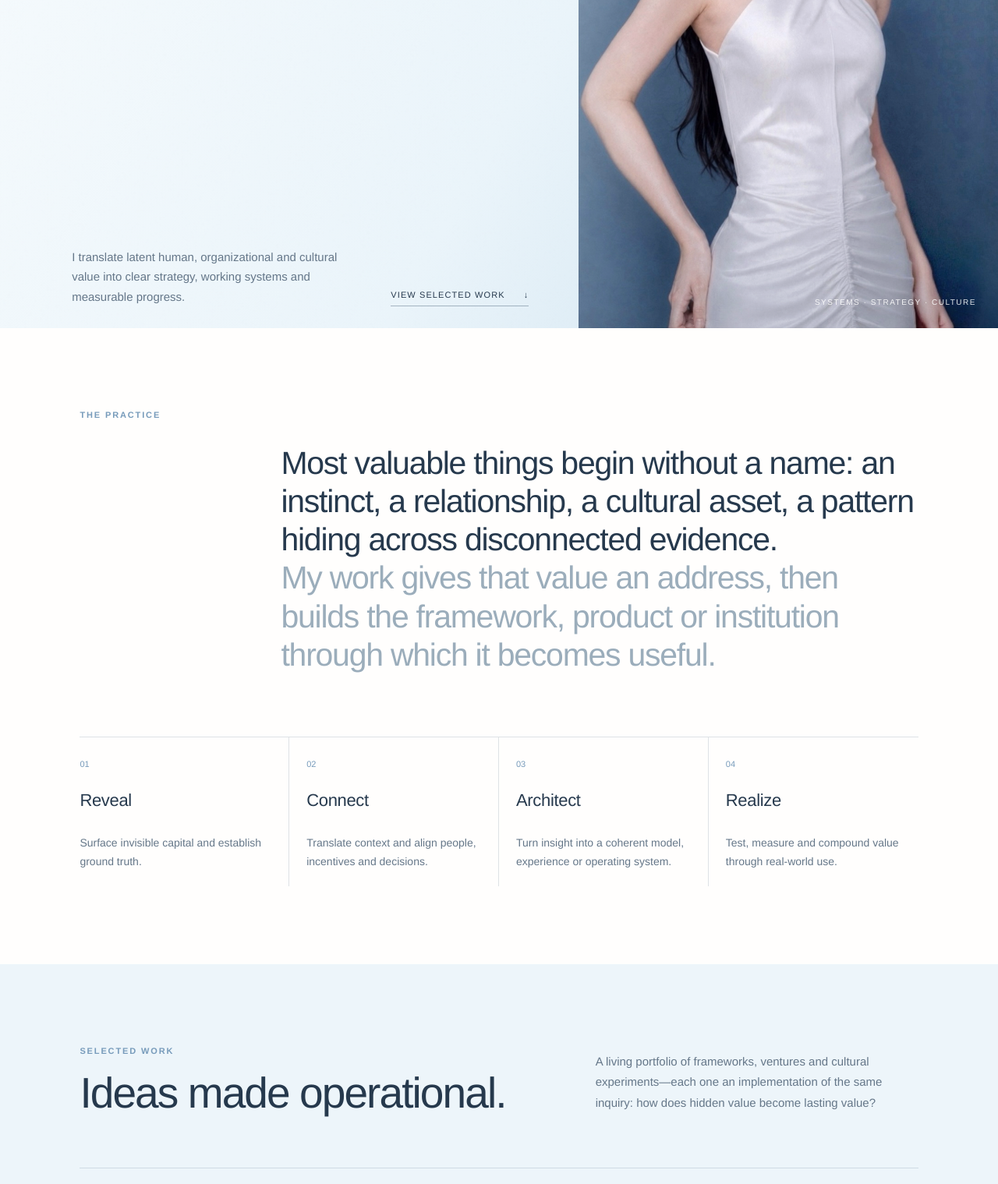
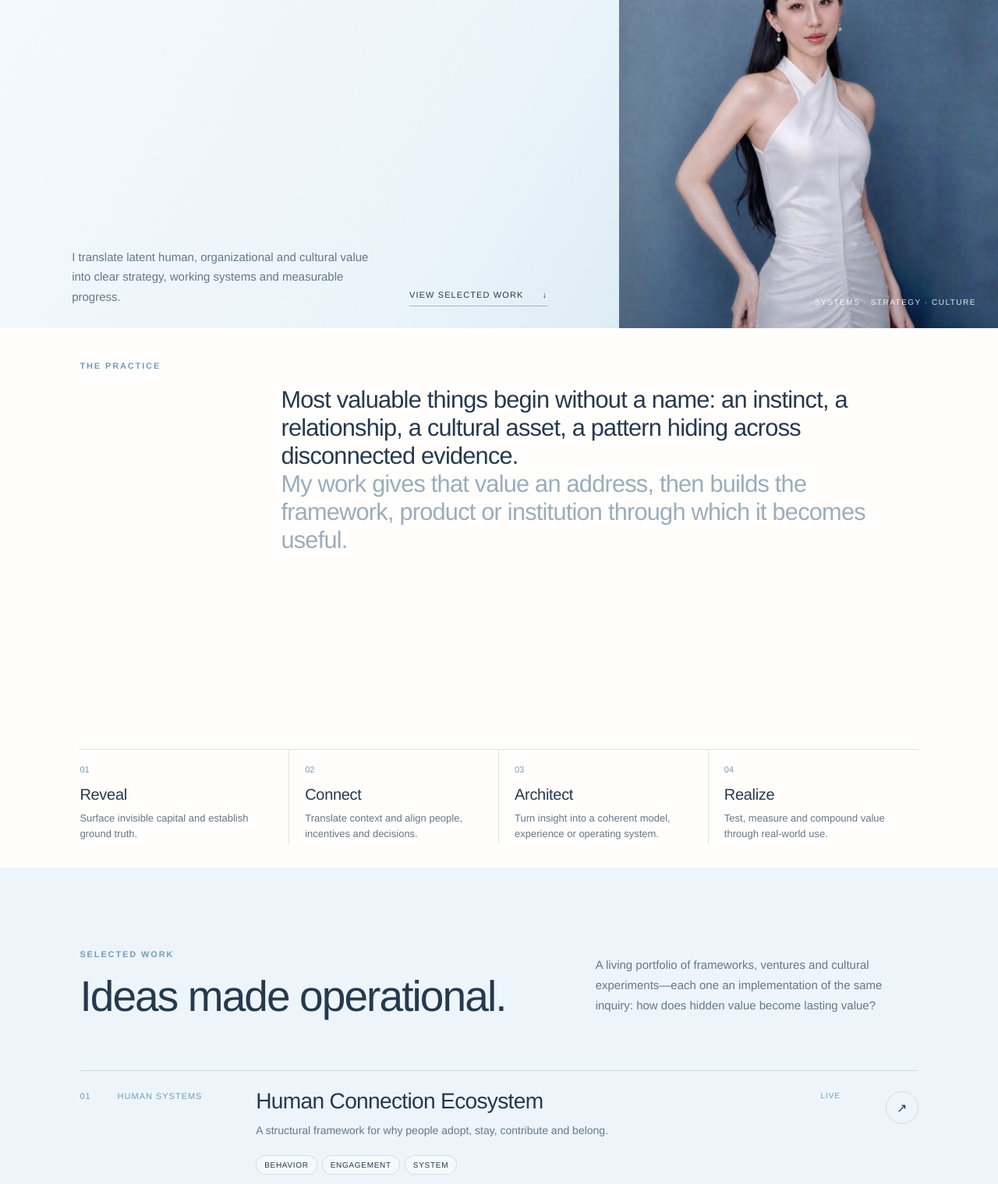
Before and after one commit to Haru317/portfolio, a website built with Vite: page index.html in a window 1280 px wide. Shown: the part 379-1898 px from the top of the page at 78% size. Built offline with nearby package versions, Linux system fonts and the light colour scheme.

Commit message:
Fit portrait and practice within viewport

```diff
--- a/src/style.css
+++ b/src/style.css
@@ -56,15 +56,15 @@ a { color: inherit; text-decoration: none; }
 
 .hero {
   position: relative;
-  min-height: 100svh;
+  min-height: 100svh; height: 100svh; padding-top: 108px;
   display: grid;
-  grid-template-columns: 58% 42%;
+  grid-template-columns: 62% 38%;
   background: linear-gradient(120deg, var(--ice) 0%, #eaf4fa 55%, #c9dfed 100%);
   overflow: hidden;
 }
 .hero-copy {
-  min-height: 100svh; height: 100svh;
-  padding: 128px 5vw 28px 7.2vw;
+  min-height: 0; height: 100%;
+  padding: 18px 5vw 28px 7.2vw;
   display: flex; flex-direction: column; justify-content: flex-start;
 }
 .hero-kicker, .eyebrow {
@@ -86,32 +86,38 @@ a { color: inherit; text-decoration: none; }
   white-space: nowrap; text-transform: uppercase; letter-spacing: .1em; font-size: 11px;
 }
 .hero-bottom a span { margin-left: 20px; }
-.hero-portrait { position: relative; min-height: 100svh; overflow: hidden; background: #6e8fad; }
+.hero-portrait { position: relative; min-height: 0; height: 100%; overflow: hidden; background: #5f7f9c; }
 .hero-portrait:after {
   content: ""; position: absolute; inset: 0;
   background: linear-gradient(90deg, rgba(214,234,246,.22), transparent 20%), linear-gradient(0deg, rgba(31,55,78,.14), transparent 35%);
   pointer-events: none;
 }
 .hero-portrait img {
-  position: absolute; left: 50%; bottom: 0; width: auto; height: 106%; max-width: none;
-  transform: translateX(-50%); object-fit: contain; filter: saturate(.88) brightness(1.03);
+  position: absolute; inset: 0; width: 100%; height: 100%; max-width: none;
+  transform: none; object-fit: contain; object-position: center bottom;
+  filter: saturate(.88) brightness(1.03);
 }
 .portrait-caption {
   position: absolute; z-index: 2; right: 28px; bottom: 28px; color: rgba(255,255,255,.88);
   font-size: 10px; letter-spacing: .15em; text-transform: uppercase;
 }
-.statement { padding: 105px 8vw 100px; background: var(--pearl); }
+.statement {
+  min-height: calc(100svh - 108px); padding: 42px 8vw 30px;
+  display: flex; flex-direction: column; background: var(--pearl);
+}
 .eyebrow { color: var(--blue); }
-.statement-copy { margin: 32px 0 80px 24%; max-width: 880px; }
-.statement-copy p { margin: 0; font-size: clamp(25px, 3.2vw, 45px); line-height: 1.2; letter-spacing: -.03em; font-weight: 400; }
+.statement-copy { margin: 20px 0 24px 24%; max-width: 960px; }
+.statement-copy p { margin: 0; font-size: clamp(25px, 2.4vw, 34px); line-height: 1.17; letter-spacing: -.025em; font-weight: 400; }
 .statement-copy .muted { color: #9badbb; }
-.method { display: grid; grid-template-columns: repeat(4, 1fr); border-top: 1px solid var(--line); }
-.method > div { padding: 24px 22px 6px 0; border-right: 1px solid var(--line); }
-.method > div:not(:first-child) { padding-left: 22px; }
+.method { margin-top: auto; display: grid; grid-template-columns: repeat(4, 1fr); border-top: 1px solid var(--line); }
+.method > div { padding: 15px 20px 4px 0; border-right: 1px solid var(--line); }
+.method > div:not(:first-child) { padding-left: 20px; }
 .method > div:last-child { border-right: 0; }
 .method span { color: var(--blue); font-size: 11px; }
-.method h3 { margin: 26px 0 30px; font-size: 22px; letter-spacing: -.015em; font-weight: 500; }
-.method p { max-width: 250px; color: var(--soft-ink); font-size: 14px; line-height: 1.7; }
+.method h3 { margin: 13px 0 9px; font-size: 20px; letter-spacing: -.015em; font-weight: 500; }
+.method p { max-width: 250px; margin: 0; color: var(--soft-ink); font-size: 13px; line-height: 1.5; }
+
+#practice, #projects, #principles, #lineage { scroll-margin-top: 108px; }
 
 .portfolio { background: var(--mist); padding: 105px 8vw; }
 .section-head { display: grid; grid-template-columns: 1.35fr 1fr; align-items: end; gap: 8vw; margin-bottom: 65px; }
@@ -190,8 +196,8 @@ footer .brand-logo { width: 54px; height: 54px; }
   .menu span { display: block; height: 1px; margin: 5px 0; background: var(--navy); }
   .wordmark { gap: 10px; font-size: 11px; }
   .brand-logo, .nav.scrolled .brand-logo { width: 54px; height: 54px; }
-  .hero { min-height: auto; grid-template-columns: 1fr; padding-top: 74px; }
-  .hero-copy { min-height: 545px; padding: 48px 22px 40px; order: 2; }
+  .hero { min-height: auto; height: auto; grid-template-columns: 1fr; padding-top: 74px; }
+  .hero-copy { min-height: 545px; height: auto; padding: 48px 22px 40px; order: 2; }
   .hero-title { margin: 48px 0 0; padding: 0; }
   .role { margin-bottom: 18px; font-size: 11px; }
   .hero h1 { font-size: clamp(34px, 9.7vw, 46px); line-height: 1.1; }
@@ -199,7 +205,7 @@ footer .brand-logo { width: 54px; height: 54px; }
   .hero-bottom { grid-template-columns: 1fr; gap: 22px; }
   .hero-bottom a { width: fit-content; }
   .hero-portrait { min-height: 64svh; height: 64svh; order: 1; }
-  .hero-portrait img { left: 50%; bottom: 0; width: auto; height: 106%; transform: translateX(-50%); }
+  .hero-portrait img { inset: 0; width: 100%; height: 100%; transform: none; object-fit: cover; object-position: center 24%; }
   .portrait-caption { right: 18px; bottom: 18px; }
   .statement, .portfolio, .identity, .contact { padding: 78px 22px; }
   .statement-copy { margin: 28px 0 62px; }
```
